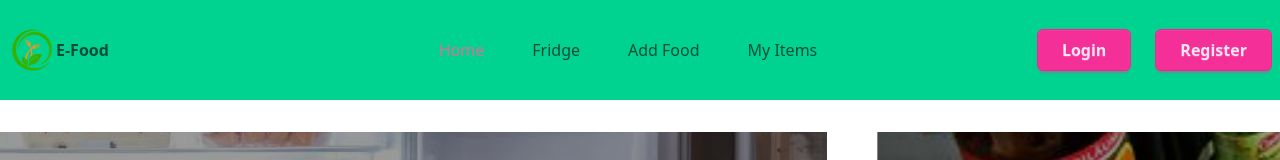
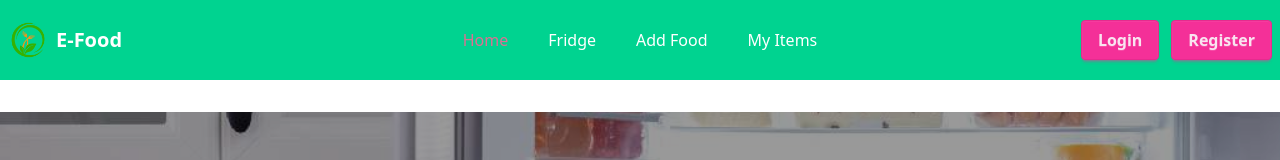
Before and after one commit to redoy49/food-expiry-tracker, a React (Vite) app: page / in a window 1280 px wide. Shown: the top 160 px of the page. Built offline with nearby package versions, Linux system fonts and the light colour scheme; no server answers.

Commit message:
Make navbar sticky with bg

```diff
--- a/src/components/Navbar.jsx
+++ b/src/components/Navbar.jsx
@@ -10,36 +10,39 @@ const Navbar = () => {
 
   const handleLogout = () => {
     logout().then(() => {
-      toast.success("You successfully logout.");
+      toast.success("You successfully logged out.");
       navigate("/login");
     });
   };
 
   const navLinks = (
     <>
-      <li className="mr-6">
+      <li>
         <NavLink to="/">Home</NavLink>
       </li>
-      <li className="mr-6">
+      <li>
         <NavLink to="/fridge">Fridge</NavLink>
       </li>
-      <li className="mr-6">
+      <li>
         <NavLink to="/add-food">Add Food</NavLink>
       </li>
-      <li className="mr-6">
+      <li>
         <NavLink to={`/my-items/${user?.email}`}>My Items</NavLink>
       </li>
     </>
   );
 
   return (
-    <div className="navbar md:py-6">
+    <div className="sticky top-0 z-50 bg-success text-white">
+      <div className="navbar h-16 md:h-20">
+        {/* Navbar Start */}
         <div className="navbar-start">
+          {/* Mobile Dropdown */}
           <div className="dropdown">
-          <div tabIndex={0} role="button" className="btn btn-ghost lg:hidden">
+            <button tabIndex={0} className="btn btn-ghost lg:hidden">
               <svg
                 xmlns="http://www.w3.org/2000/svg"
-              className="h-5 w-5"
+                className="h-6 w-6"
                 fill="none"
                 viewBox="0 0 24 24"
                 stroke="currentColor"
@@ -51,50 +54,55 @@ const Navbar = () => {
                   d="M4 6h16M4 12h8m-8 6h16"
                 />
               </svg>
-          </div>
+            </button>
             <ul
               tabIndex={0}
-            className="menu menu-sm dropdown-content bg-base-100 rounded-box z-1 mt-3 w-52 p-2 shadow"
+              className="menu menu-sm dropdown-content mt-3 z-[1] p-2 shadow bg-base-100 rounded-box w-52 text-black"
             >
               {navLinks}
             </ul>
           </div>
-        <div className="w-12 h-12">
-          <img className="w-full h-full object-contain" src={logo} alt="" />
+
+          {/* Logo + Brand */}
+          <div className="flex items-center gap-2">
+            <img src={logo} alt="logo" className="w-10 h-10 object-contain" />
+            <span className="text-xl font-semibold">E-Food</span>
           </div>
-        <span className="font-bold">E-Food</span>
         </div>
+
+        {/* Navbar Center */}
         <div className="navbar-center hidden lg:flex">
-        <ul className="menu md:text-base menu-horizontal px-1">{navLinks}</ul>
+          <ul className="menu menu-horizontal px-1 text-base gap-4">{navLinks}</ul>
         </div>
-      <div className="navbar-end z-10">
+
+        {/* Navbar End */}
+        <div className="navbar-end">
           {user ? (
             <div className="flex items-center gap-4">
               <img
                 className="w-10 h-10 rounded-full object-cover"
                 src={user?.photoURL}
-              alt=""
-              id="my-anchor-element"
-              title={user.displayName}
+                alt="profile"
+                title={user?.displayName}
               />
               <button
-              className="btn text-base md:px-6 md:py-5 rounded-md"
+                className="btn btn-sm md:btn-md text-sm md:text-base"
                 onClick={handleLogout}
               >
                 Logout
               </button>
             </div>
           ) : (
-          <div className="flex gap-3 md:gap-6">
+            <div className="flex gap-3">
               <NavLink
                 to="/login"
-              className="btn btn-secondary text-base md:px-6 md:py-5 rounded-md"
+                className="btn btn-secondary btn-sm md:btn-md text-sm md:text-base"
               >
                 Login
               </NavLink>
               <NavLink
                 to="/register"
-              className="btn btn-secondary text-base md:px-6 md:py-5 rounded-md"
+                className="btn btn-secondary btn-sm md:btn-md text-sm md:text-base"
               >
                 Register
               </NavLink>
@@ -102,6 +110,7 @@ const Navbar = () => {
           )}
         </div>
       </div>
+    </div>
   );
 };
 
--- a/src/layouts/MainLayout.jsx
+++ b/src/layouts/MainLayout.jsx
@@ -30,7 +30,7 @@ const MainLayout = () => {
   return (
     <div className="min-h-screen flex flex-col">
       {/* Full-width Navbar background */}
-      <div className="bg-success text-success-content w-full">
+      <div className="sticky top-0 z-50 bg-success w-full">
         <div className="max-w-[1600px] mx-auto">
           <Navbar />
         </div>
```
Also changed, not shown: src/assets/FaqImg.avif (added). Lines whose indentation alone changed are shown as unchanged.
